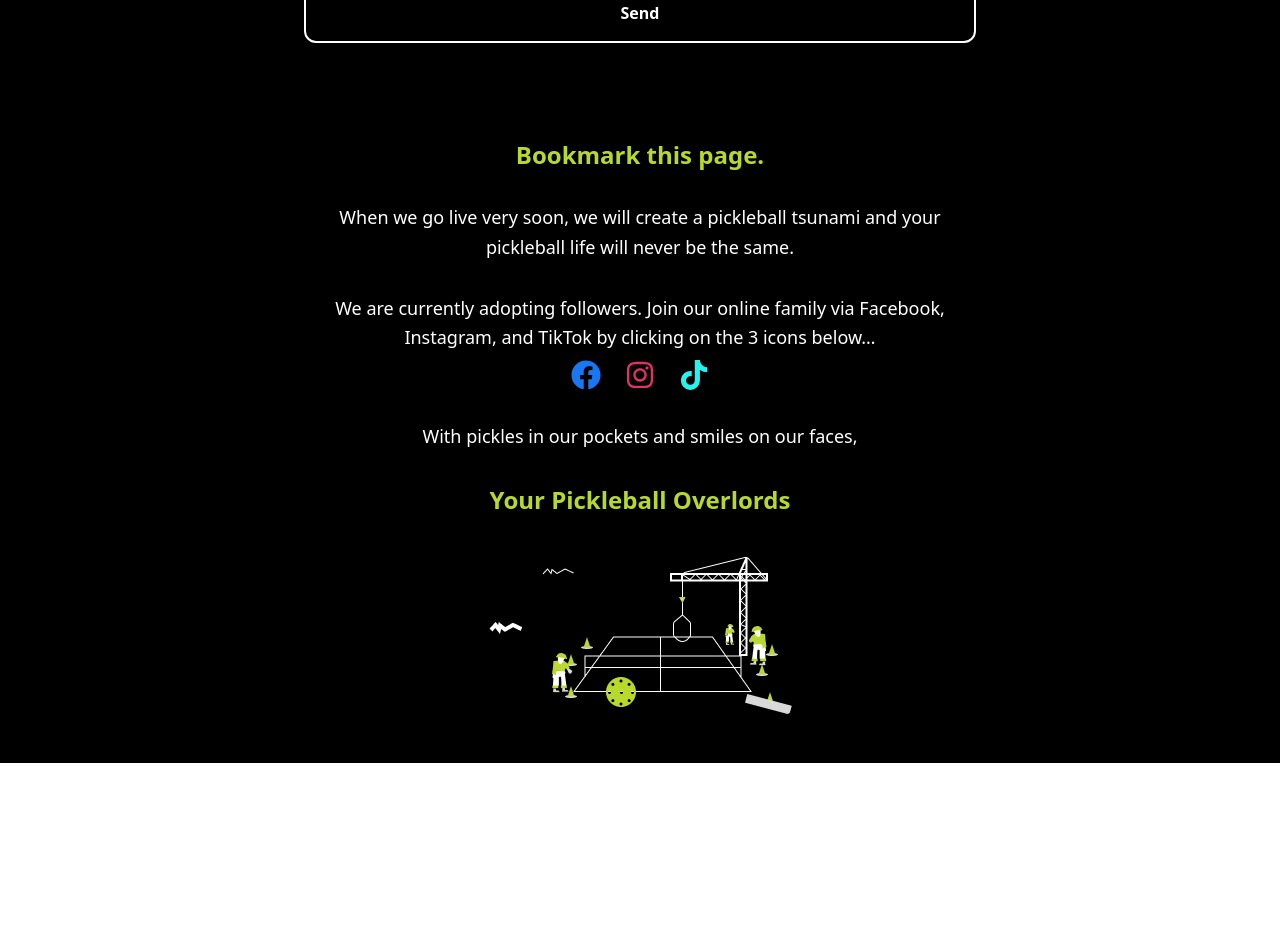
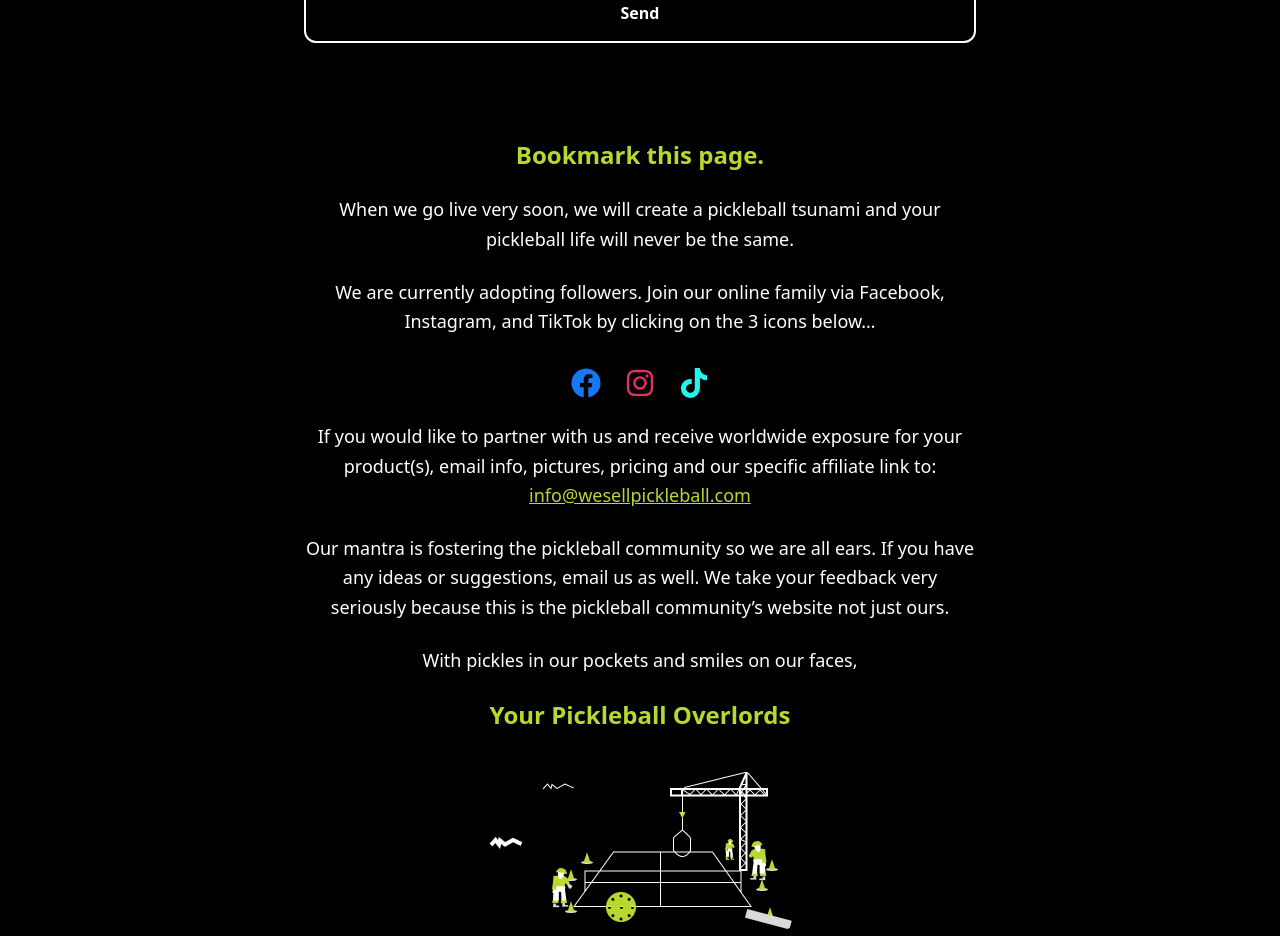
Before and after one commit to ahmedafzal98/wesellpickleball, a React (Vite) app in the folder client/: page / in a window 1280 px wide. Shown: the part 1660-2596 px from the top of the page. Before the commit the page ends 2423 px from the top, so only its background shows below. Built offline with nearby package versions, Linux system fonts and the light colour scheme.

Commit message:
changes fixed

```diff
--- a/client/src/components/BookmarkSection.jsx
+++ b/client/src/components/BookmarkSection.jsx
@@ -5,16 +5,21 @@ import pickleballCourt from "../assets/picleball_court.webp";
 const BookmarkSection = () => {
   return (
     <div className="overflow-x-hidden flex flex-col items-center justify-center bg-black py-8 px-4 sm:py-12 sm:px-6">
-      <div className="w-full max-w-2xl text-center space-y-6 sm:space-y-8 text-white text-base sm:text-lg leading-relaxed">
+      <div className="w-full max-w-2xl text-center space-y-5 sm:space-y-6 text-white text-base sm:text-lg leading-relaxed">
         <p className="text-[#B7D92D] font-semibold text-xl sm:text-2xl">
           Bookmark this page.
         </p>
+
         <p>
           When we go live very soon, we will create a pickleball tsunami and
           your pickleball life will never be the same.
         </p>
-        We are currently adopting followers. Join our online family via
-        Facebook, Instagram, and TikTok by clicking on the 3 icons below…
+
+        <p>
+          We are currently adopting followers. Join our online family via
+          Facebook, Instagram, and TikTok by clicking on the 3 icons below…
+        </p>
+
         <div className="flex justify-center items-center gap-6 pt-2 text-2xl sm:text-3xl">
           <a
             href="https://facebook.com/yourbrand"
@@ -44,7 +49,29 @@ const BookmarkSection = () => {
             <FaTiktok />
           </a>
         </div>
+
+        {/* New paragraph with mailto link */}
+        <p>
+          If you would like to partner with us and receive worldwide exposure
+          for your product(s), email info, pictures, pricing and our specific
+          affiliate link to:{" "}
+          <a
+            href="mailto:info@wesellpickleball.com?subject=Product%20Suggestion/Feedback"
+            className="text-[#B7D92D] underline"
+          >
+            info@wesellpickleball.com
+          </a>
+        </p>
+
+        <p>
+          Our mantra is fostering the pickleball community so we are all ears.
+          If you have any ideas or suggestions, email us as well. We take your
+          feedback very seriously because this is the pickleball community’s
+          website not just ours.
+        </p>
+
         <p>With pickles in our pockets and smiles on our faces,</p>
+
         <p className="text-[#B7D92D] font-semibold text-xl sm:text-2xl">
           Your Pickleball Overlords
         </p>
```
